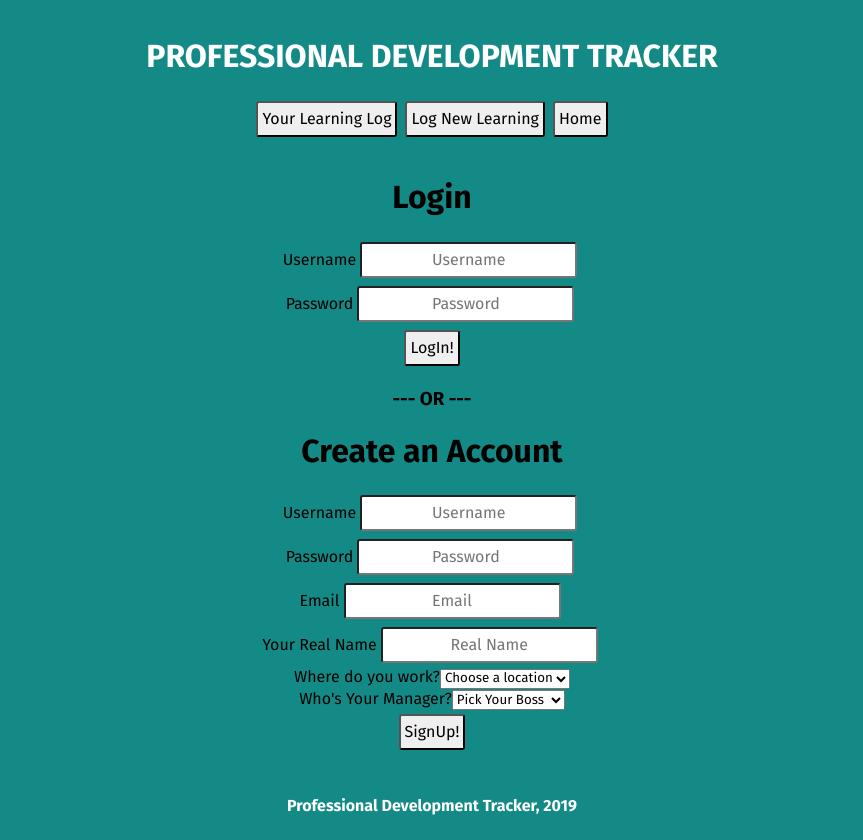
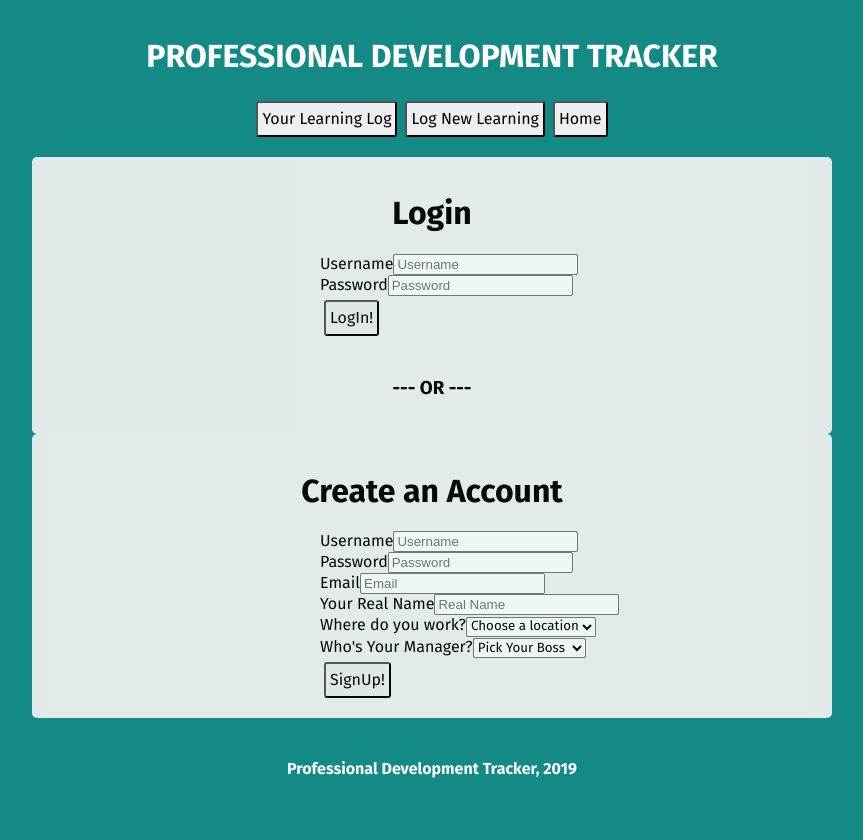
Before and after one commit to cyantis/prof_dev_tracker_v3, a React (Create React App) app in the folder pdt-app/: page /login in a window 1280 px wide. Shown: the whole page, without its empty margins (208-1071 px from the left). After the commit the page ends 804 px from the top, so only its background shows below. Built offline with nearby package versions, Linux system fonts and the light colour scheme; no server answers.

Commit message:
adds conditional logic to better control component views & additional styling

```diff
--- a/pdt-app/src/App.css
+++ b/pdt-app/src/App.css
@@ -17,6 +17,25 @@ h2 {
   border-bottom: thin solid;
 }
 
+select {
+  font-family: inherit;
+}
+
+button, input[type="submit"] {
+  font-size: 100%;
+  font-family: inherit;
+  line-height: 1.5em;
+  padding: .25em;
+  margin: .25em;
+  border-radius: 3px;
+  text-align: center;
+}
+
+button:hover, input[type="submit"]:hover {
+  font-weight: bold;
+  color: #138A86;
+}
+
 .Main {
   text-align: center;
   background-color: #F2F2F2;
@@ -33,15 +52,26 @@ h2 {
   padding: 1em;
 }
 
-
-.Login, .SignUp {
-  text-align: center;
-}
-
 .LearningList {
   text-align: left;
   padding-left: 14em;
   list-style-type: none;
+}
+
+.Login, .SignUp {
+  background-color: #F2F2F2;
+  opacity: 93%;
+  width: 60%;
+  margin: 0 auto;
+  padding: 1em;
+  border-radius: 5px;
+  text-align: center;
+}
+
+.Login form, .SignUp form {
+  text-align: left;
+  padding-left: 17em;
+  line-height: 1.25em;
 }
 
 .NewEvent form {
@@ -57,30 +87,12 @@ h2 {
   padding: .25em;
 }
 
-button, input {
-  font-size: 100%;
-  font-family: inherit;
-  line-height: 1.5em;
-  padding: .25em;
-  margin: .25em;
-  border-radius: 3px;
-  text-align: center;
-}
-
-button:hover, input:hover {
-  font-weight: bold;
-  color: #138A86;
-}
-
-select {
-  font-family: inherit;
-}
-
 .ProfileMenu {
   position: absolute;
   top: 3%;
   right: 20%;
   background-color: #F2F2F2;
+  border: thin solid gray;
   border-radius: 5px;
   padding: .5em;
 }
--- a/pdt-app/src/components/accountComponents/Login.js
+++ b/pdt-app/src/components/accountComponents/Login.js
@@ -22,9 +22,10 @@ class Login extends React.Component {
 
   render() {
     return (
+      <div>
         <div className="Login">
+            <h1>Login</h1>
             <form onSubmit={this.handleSubmit}>
-          <h1>Login</h1>
 
               <label>Username</label>
               <input
@@ -44,8 +45,9 @@ class Login extends React.Component {
                 /><br/>
 
               <input type='submit' value='LogIn!'/>
-        </form>
+            </form><br/>
             <h3>--- OR ---</h3>
+          </div>
         <SignUp />
       </div>
     )
--- a/pdt-app/src/components/accountComponents/SignUp.js
+++ b/pdt-app/src/components/accountComponents/SignUp.js
@@ -35,8 +35,8 @@ class SignUp extends React.Component {
   render() {
     return (
       <div className="SignUp">
+        <h1>Create an Account</h1>
         <form onSubmit={this.handleSubmit}>
-          <h1>Create an Account</h1>
 
           <label>Username</label>
           <input
--- a/pdt-app/src/components/layoutComponents/Header.js
+++ b/pdt-app/src/components/layoutComponents/Header.js
@@ -4,7 +4,10 @@ import TopNav from './TopNav'
 const Header = () =>
   <div className="Header">
     <h1>PROFESSIONAL DEVELOPMENT TRACKER</h1>
-    <TopNav />
+    {window.location.href == "http://localhost:3000/login"
+      ? null
+      : <TopNav />
+    }
   </div>
 
 export default Header
--- a/pdt-app/src/components/learningEventComponents/NewEvent.js
+++ b/pdt-app/src/components/learningEventComponents/NewEvent.js
@@ -68,8 +68,7 @@ class NewEvent extends React.Component {
               <input name="date" type="date" onChange={event => this.handleOnChange(event)} value={this.state.date}></input>
             </p>
             <p>
-              Learning Type
-              <select name="category" onChange={event => this.handleOnChange(event)} value={this.state.category} required>
+                Learning Type <select name="category" onChange={event => this.handleOnChange(event)} value={this.state.category} required>
                 <option value="" disabled selected hidden>Choose a learning category</option>
                 <option value="Book">Book</option>
                 <option value="Conference Attendee">Conference Attendee</option>
@@ -82,8 +81,7 @@ class NewEvent extends React.Component {
               </select>
             </p>
             <p>
-              Tell us about it
-              <textarea name="description" onChange={event => this.handleOnChange(event)} value={this.state.description}></textarea>
+              Tell us about it <textarea name="description" onChange={event => this.handleOnChange(event)} value={this.state.description}></textarea>
             </p>
             <p>
               Have you shared this with your team?
--- a/pdt-app/src/containers/Main.js
+++ b/pdt-app/src/containers/Main.js
@@ -35,7 +35,10 @@ class Main extends React.Component {
           <Route exact path="/learning" component={LearningLog} />
           <Route exact path="/events/new" component={NewEvent} />
           <Route exact path="/events/:eventId/edit" component={EditEvent} />
-          <Route exact path="/events/:eventId" component={LearningEvent} />
+          {window.location.href == "http://localhost:3000/events/new"
+            ? null
+            : <Route exact path="/events/:eventId" component={LearningEvent} />
+          }
           <Route path="/profile" component={AccountProfile} />
         </Router>
       </div>
```
Also changed, not shown: 1 other file (tests, documents, lock files or other folders). Lines whose indentation alone changed are shown as unchanged.
